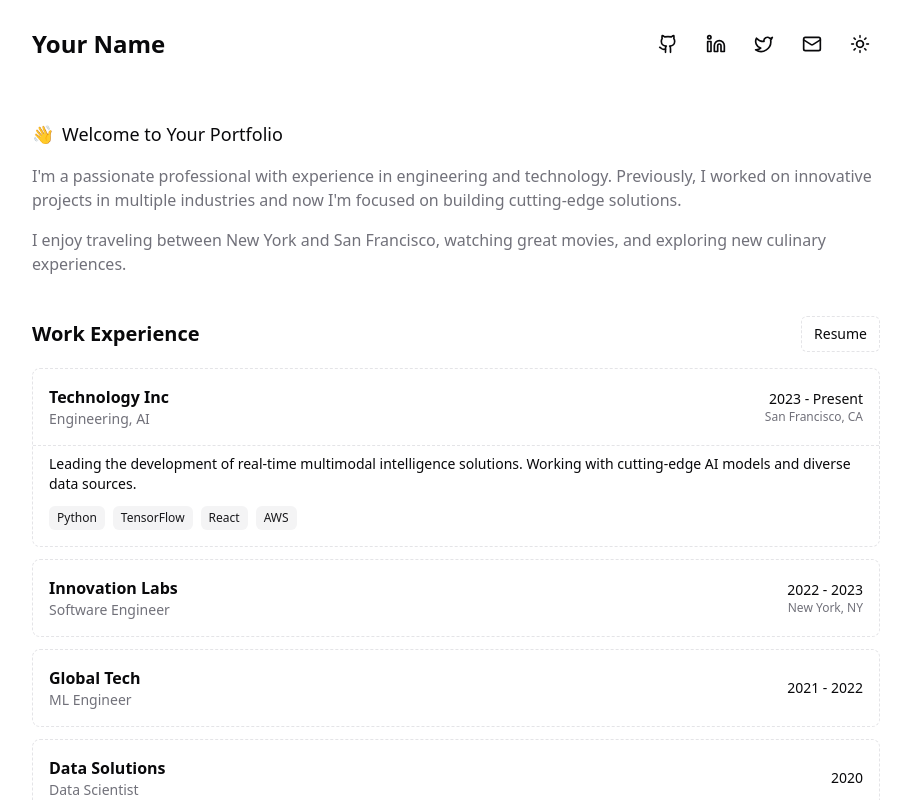
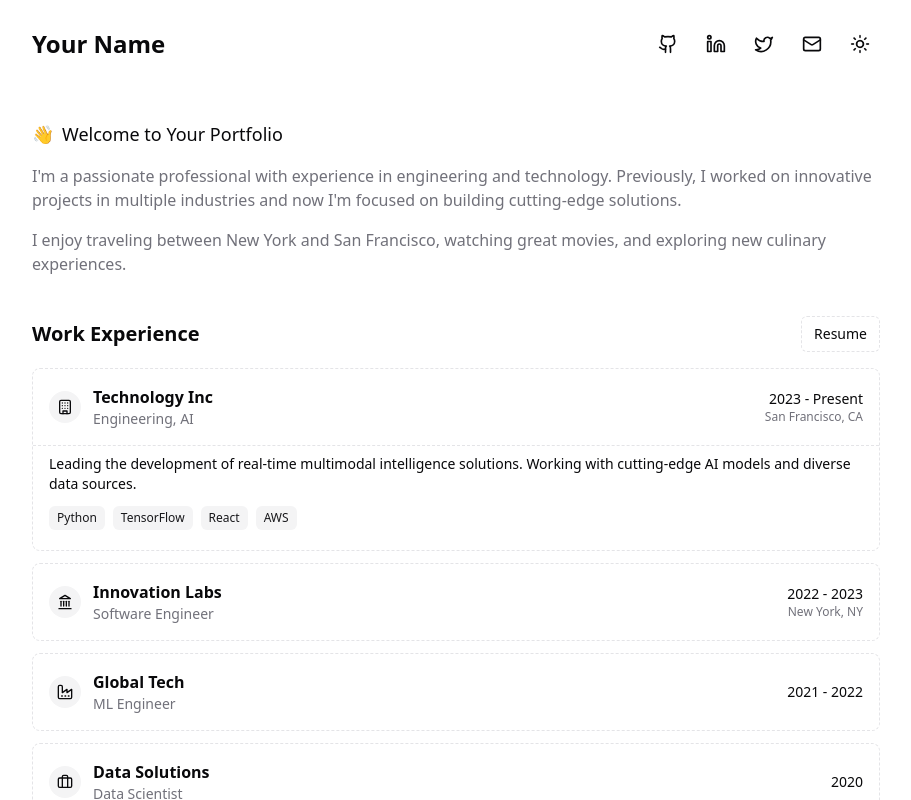
Before and after one commit to OhioStateBDAA/Personal_Website_Template, a React (Vite) app: page / in a window 1280 px wide. Both pictures are taken after a click on the element 640 px from the left and 407 px from the top of the page. Shown: the top 800 px of the page, without its empty margins (184-1095 px from the left). Built offline with nearby package versions, Linux system fonts and the light colour scheme.

Commit message:
feat: Refactor cards and add flip animation
Refactor the project and role cards to use the same component.
Add a flip animation to the project cards.
Slow down the flip animation.
Add a logo to the work experience cards.

```diff
--- a/src/components/ProjectCard.tsx
+++ b/src/components/ProjectCard.tsx
@@ -61,9 +61,9 @@ const ProjectCard = ({
       </div>
 
       {(details || tags) && (
-        <div className={cn("origami-fold-content overflow-hidden transition-all duration-400",
+        <div className={cn("origami-fold-content overflow-hidden transition-all duration-500",
           isOpen ? "origami-fold-open" : "origami-fold-closed")}>
-          <div className="p-4 pt-2 border-t border-dashed px-[16px] my-0 py-[16px]">
+          <div className="p-4 pt-2 border-t border-dashed px-[16px] my-0 py-[20px]">
             {details && <p className="text-sm mb-3">{details}</p>}
 
             {tags && tags.length > 0 && (
--- a/src/components/RoleCard.tsx
+++ b/src/components/RoleCard.tsx
@@ -1,6 +1,7 @@
 
 import { useState } from 'react';
 import { cn } from '@/lib/utils';
+
 interface RoleCardProps {
   logo?: React.ReactNode;
   company: string;
@@ -10,6 +11,7 @@ interface RoleCardProps {
   description?: string;
   tags?: string[];
 }
+
 const RoleCard = ({
   logo,
   company,
@@ -20,8 +22,8 @@ const RoleCard = ({
   tags
 }: RoleCardProps) => {
   const [isOpen, setIsOpen] = useState(false);
-  return <div className="mb-3 origami-fold dashed-border rounded-lg hover-transition hover:bg-accent/10">
-      <div className="p-4 flex justify-between items-center cursor-pointer" onClick={() => setIsOpen(!isOpen)}>
+
+  const headerContent = (
     <div className="flex items-center space-x-3">
       {logo && <div className="w-8 h-8 rounded-full overflow-hidden flex items-center justify-center bg-secondary">
         {logo}
@@ -31,23 +33,41 @@ const RoleCard = ({
         <p className="text-sm text-muted-foreground">{role}</p>
       </div>
     </div>
+  );
+
+  return (
+    <div className="mb-3 origami-fold dashed-border rounded-lg hover-transition hover:bg-accent/10">
+      <div
+        className="p-4 flex justify-between items-center cursor-pointer"
+        onClick={() => setIsOpen(!isOpen)}
+      >
+        <div className="flex items-center space-x-3">
+          {headerContent}
+        </div>
         <div className="text-right">
           <p className="text-sm">{period}</p>
           {location && <p className="text-xs text-muted-foreground">{location}</p>}
         </div>
       </div>
 
-      <div className={cn("origami-fold-content overflow-hidden transition-all duration-400", isOpen ? "origami-fold-open" : "origami-fold-closed")}>
-        <div className="p-4 pt-2 border-t border-dashed px-[16px] my-0 py-[16px]">
+      <div className={cn("origami-fold-content overflow-hidden transition-all duration-500",
+        isOpen ? "origami-fold-open" : "origami-fold-closed")}>
+        <div className="p-4 pt-2 border-t border-dashed px-[16px] my-0 py-[20px]">
           {description && <p className="text-sm mb-3">{description}</p>}
 
-          {tags && tags.length > 0 && <div className="flex flex-wrap gap-2">
-              {tags.map(tag => <span key={tag} className="px-2 py-1 bg-secondary text-secondary-foreground text-xs rounded-md hover-transition">
+          {tags && tags.length > 0 && (
+            <div className="flex flex-wrap gap-2">
+              {tags.map(tag => (
+                <span key={tag} className="px-2 py-1 bg-secondary text-secondary-foreground text-xs rounded-md hover-transition">
                   {tag}
-                </span>)}
-            </div>}
+                </span>
+              ))}
+            </div>
+          )}
         </div>
       </div>
-    </div>;
+    </div>
+  );
 };
+
 export default RoleCard;
--- a/src/data/portfolioData.ts
+++ b/src/data/portfolioData.ts
@@ -1,7 +1,8 @@
 
-import { Code, Database, Globe, MessageSquare, PenTool, Play } from 'lucide-react';
+import { Briefcase, Building, Code, Database, Factory, Globe, Landmark, MessageSquare, PenTool, Play } from 'lucide-react';
 
 export interface WorkExperience {
+  logo: typeof Briefcase;
   company: string;
   role: string;
   period: string;
@@ -28,6 +29,7 @@ export interface PersonalLink {
 
 export const workExperiences: WorkExperience[] = [
   {
+    logo: Building,
     company: "Technology Inc",
     role: "Engineering, AI",
     period: "2023 - Present",
@@ -36,6 +38,7 @@ export const workExperiences: WorkExperience[] = [
     tags: ["Python", "TensorFlow", "React", "AWS"]
   },
   {
+    logo: Landmark,
     company: "Innovation Labs",
     role: "Software Engineer",
     period: "2022 - 2023",
@@ -44,6 +47,7 @@ export const workExperiences: WorkExperience[] = [
     tags: ["JavaScript", "Node.js", "Docker", "PostgreSQL"]
   },
   {
+    logo: Factory,
     company: "Global Tech",
     role: "ML Engineer",
     period: "2021 - 2022",
@@ -51,6 +55,7 @@ export const workExperiences: WorkExperience[] = [
     tags: ["Python", "Scikit-learn", "PyTorch", "Kafka"]
   },
   {
+    logo: Briefcase,
     company: "Data Solutions",
     role: "Data Scientist",
     period: "2020",
--- a/src/index.css
+++ b/src/index.css
@@ -69,7 +69,7 @@
 
   .origami-fold-content {
     transform-origin: top;
-    transition: transform 0.4s ease-in-out, opacity 0.4s ease-in-out;
+    transition: transform 0.6s ease-in-out, opacity 0.6s ease-in-out;
   }
 
   .origami-fold-closed {
@@ -102,7 +102,7 @@
 }
 
 @layer utilities {
-  /* Updated slower hover animations */
+  /* Updated hover animations */
   .hover-transition {
     transition-property: all;
     transition-duration: 0.4s;
--- a/src/pages/Index.tsx
+++ b/src/pages/Index.tsx
@@ -54,6 +54,7 @@ const Index = () => {
           {workExperiences.map((experience, index) => (
             <RoleCard
               key={index}
+              logo={<experience.logo className="h-4 w-4" />}
               company={experience.company}
               role={experience.role}
               period={experience.period}
```
Lines whose indentation alone changed are shown as unchanged.
